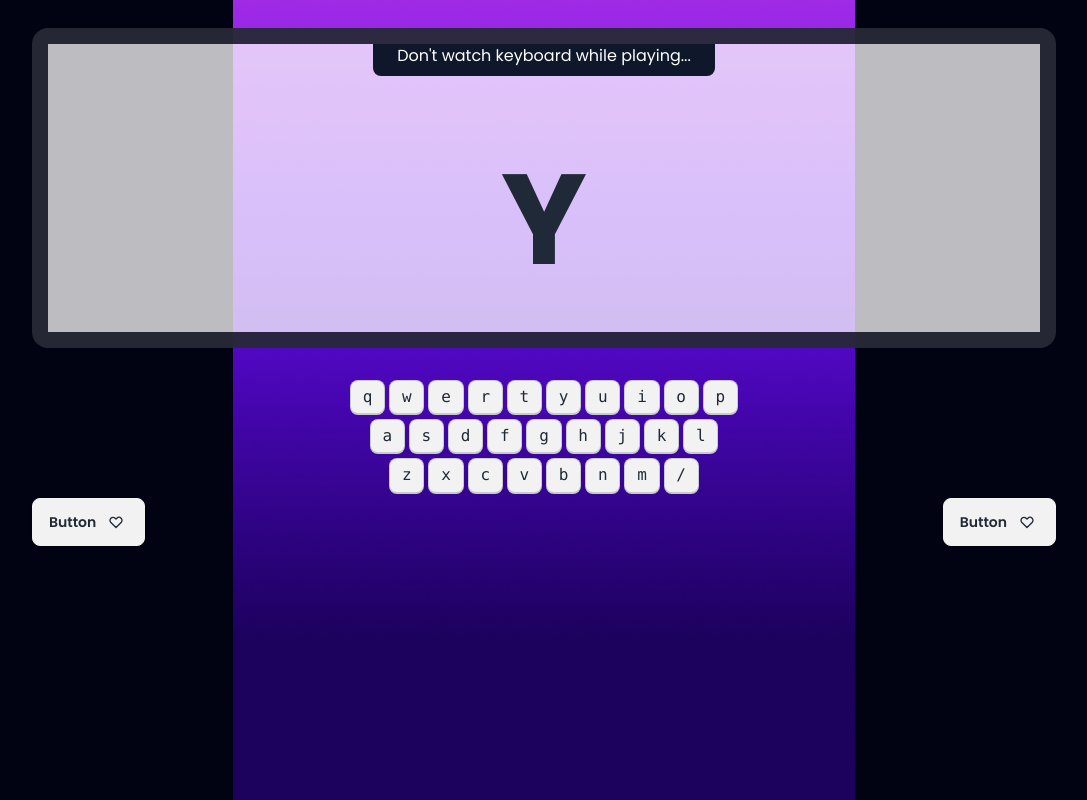
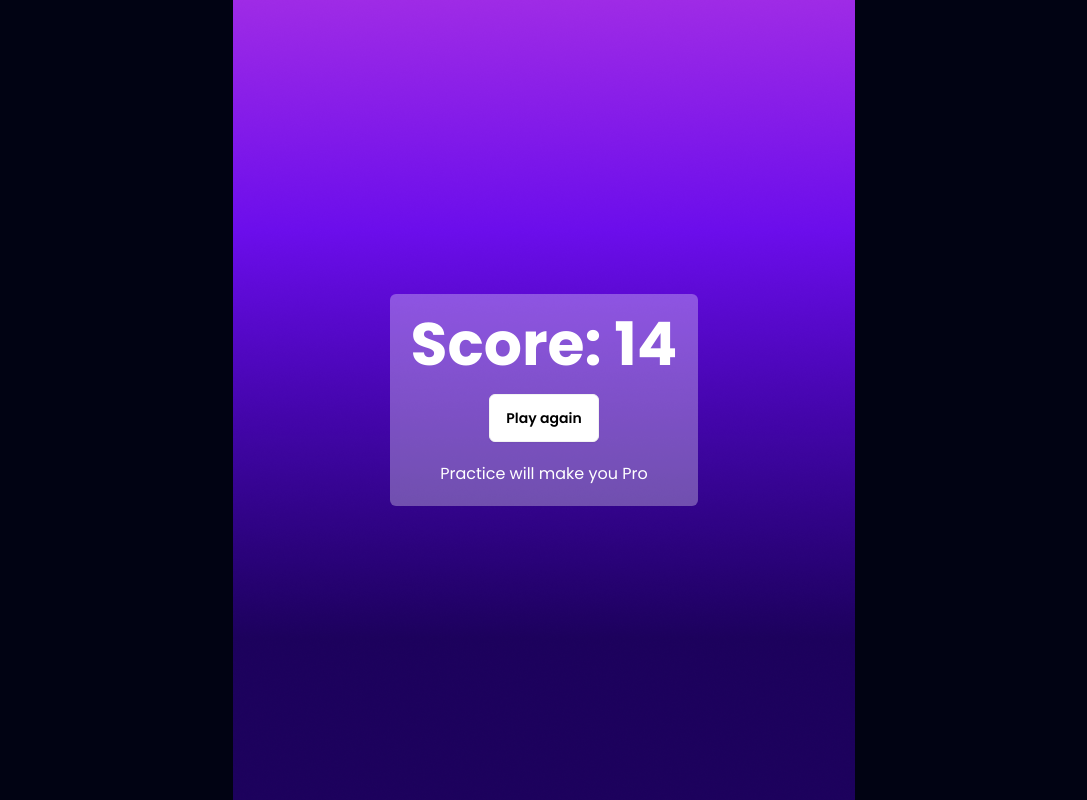
Before and after one commit to bharatroy4D/alphbabet-typing-game, a plain HTML site: page index.html in a window 1280 px wide. Shown: the whole page, without its empty margins (96-1183 px from the left). Drawn offline with nearby package versions, Linux system fonts and the light colour scheme.

Commit message:
score section complited

```diff
--- a/index.html
+++ b/index.html
@@ -33,7 +33,7 @@
             <button class=" text-black bg-white font-medium py-2 px-3 rounded-md">Play now</button>
         </section>
         <!-- play-ground -->
-        <section class="play-ground flex flex-col items-center gap-7 pt-7">
+        <section class="play-ground hidden flex flex-col items-center gap-5 pt-7">
             <!-- screen -->
             <div
                 class="artboard artboard-horizontal phone-6 border-[16px] rounded-2xl border-[#010313CC] bg-[#ffffffBC]">
@@ -80,9 +80,7 @@
                     <kbd class="kbd">/</kbd>
                 </div>
             </div>
-            <!-- keyboard end -->
-        </section>
-        <section class="score">
+            <!-- button-container -->
             <div class="flex justify-between w-4/5 mx-auto pb-5">
                 <button class="btn">
                     Button
@@ -102,6 +100,15 @@
                     </svg>
                 </button>
             </div>
+            <!-- keyboard end -->
+        </section>
+        <section class="score flex items-center justify-center min-h-screen">
+            <div class="flex flex-col gap-5 items-center justify-center text-white bg-white bg-opacity-30 p-5 rounded-md">
+                <h1 class="font-bold text-6xl">Score: <span>14</span></h1>
+                <button class="btn bg-white text-black rounded-md">Play again</button>
+                <p>Practice will make you Pro</p>
+
+            </div>
         </section>
     </main>
 </body>
```
